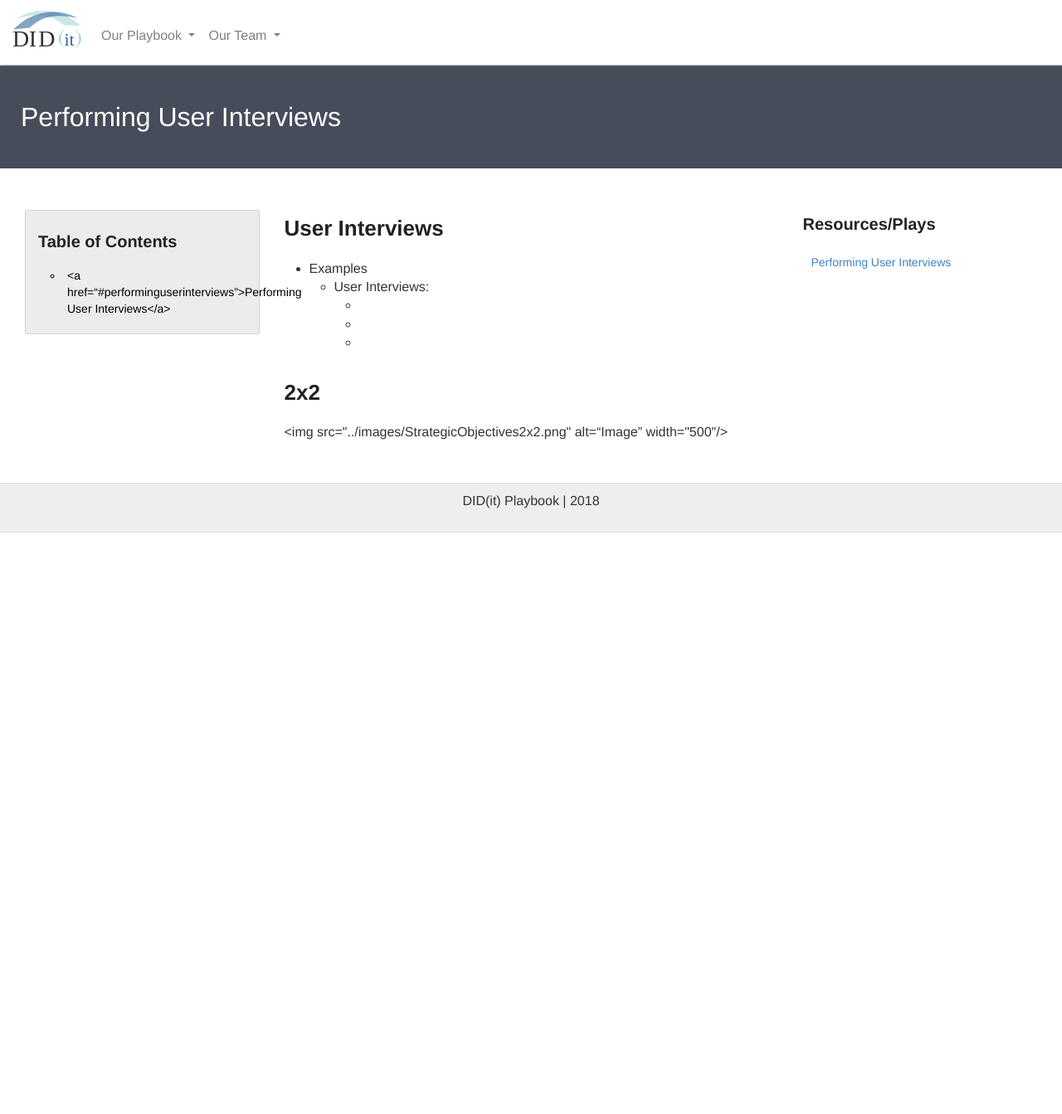
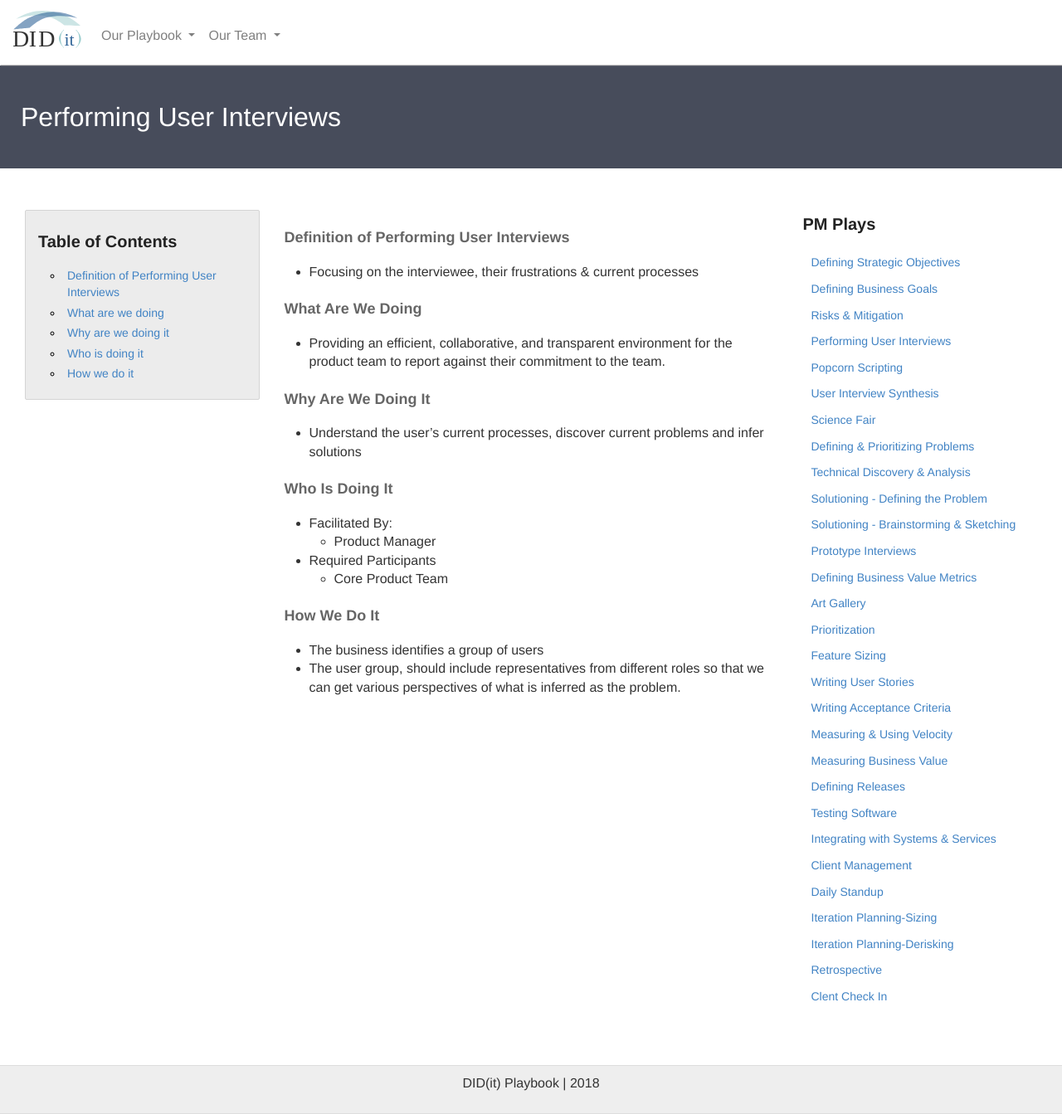
Before and after one commit to KnightPointSystems/kps_playbook, a Jekyll site: the page built from performing-user-interviews.md, in a window 1280 px wide and 1343 px high. Shown: the whole window at 83% size. Built offline with Jekyll 4.4.1, drawn with Linux system fonts in a browser that asks for light colours; nearby versions of some CDN libraries.

Commit message:
Edited Performing User Interviews
Added some of the content from the ppt.

```diff
--- a/performing-user-interviews.md
+++ b/performing-user-interviews.md
@@ -2,44 +2,119 @@
 layout: page
 title: Performing User Interviews
 header: Performing User Interviews
-permalink: /performing-user-interviews/
+permalink: /user-interviews/
 ---
 <div class="row">
- <div class="col-md-3">
-    <div class="toc">
-    <h3>Table of Contents</h3>
+    <div class="col-md-3">
+        <div class="toc">
+            <h3>Table of Contents</h3>
+                <ul>
+                    <li>
+                        <a href="#PUI-Definition">
+                            Definition of Performing User Interviews
+                        </a>
+                    </li>
+                    <li>
+                        <a href="#PUI-What">
+                            What are we doing
+                        </a>
+                    </li>
+                    <li>
+                        <a href="#PUI-Why">
+                            Why are we doing it
+                        </a>
+                    </li>
+                    <li>
+                        <a href="#PUI-Who">
+                            Who is doing it
+                        </a>
+                    </li>
+                    <li>
+                        <a href="#PUI-How">
+                            How we do it
+                        </a>
+                    </li>
+                   </ul>
+        </div>
+    </div>
+    <div class="col-md-6">
+    <h4 class="PUI-Definition" id="PUI-Definition">
+            Definition of Performing User Interviews
+        </h4>
+        <ul>
+            <li>
+                Focusing on the interviewee, their frustrations & current processes
+            </li>
+        </ul>
+        <h4 class="PUI-What" id="PUI-What">
+            What Are We Doing
+        </h4>
+	<ul>
+        <li>Providing an efficient, collaborative, and transparent environment for the product team to report against their commitment to the team.  </li>
+	</ul>
+        <h4 class="PUI-Why" id="PUI-Why">
+            Why Are We Doing It
+        </h4>
     <ul>
-    <li><a href=“#performinguserinterviews”>Performing User Interviews</a></li>
-    </ul>
+        <li>Understand the user’s current processes, discover current problems and infer solutions</li>
+	</ul>
+        <h4 class="PUI-Who" id="PUI-Who">
+            Who Is Doing It
+        </h4>
+        <ul>
+            <li>Facilitated By:
+                <ul>
+                    <li>Product Manager</li>
+                </ul>
+            </li>
+            <li>Required Participants
+                <ul>
+                    <li>Core Product Team </li>
+                </ul>
+            </li>
+        </ul>
+<h4 class="PUI-How" id="PUI-How">
+    How We Do It
+</h4>
+<ul>
+    <li class="PUI-Business" id="PUI-Business">The business identifies a group of users</li>
+    <li class="PUI-Business" id="PUI-Business">The user group, should include representatives from different roles so that we can get various perspectives of what is inferred as the problem.</li>
+</ul>
     </div>
-  </div>
-
-<div class="col-md-6">
-<h2 class="performinguserinterviews" id="performinguserinterviews">User Interviews</h2>
-<ul>
-    <li>Examples</li>
-    <ul>
-    <li>User Interviews:</li>
-      <ul>
-      <li></li>
-      <li></li>
-      <li></li>
-      </ul>
-    </ul>
-</ul>
-
-  <h2 class="twobytwo" id="twobytwo">2x2</h2>
-  <img src="../images/StrategicObjectives2x2.png" alt=“Image” width="500"/>
-
-</div>
-
-<div class="col-md-3">
-<div class="sideLinks">
-    <h2>Resources/Plays</h2>
-    <ul>
-    <li><a href="{{ site.baseurl }}/performing-user-interviews">Performing User Interviews</a></li>
-    </ul>
+    <div class="col-md-3">
+        <div class="sideLinks">
+            <h2>PM Plays</h2>
+                <ul>
+                    <li><a href="{{ site.baseurl }}/strategic-objectives">Defining Strategic Objectives</a></li>
+                    <li><a href="{{ site.baseurl }}/business-goals">Defining Business Goals</a></li>
+                    <li><a href="{{ site.baseurl }}/risks-mitigation">Risks &amp; Mitigation</a></li>
+                    <li><a href="{{ site.baseurl }}/user-interviews">Performing User Interviews</a></li>
+                    <li><a href="{{ site.baseurl }}/popcorn-scripting">Popcorn Scripting</a></li>
+                    <li><a href="{{ site.baseurl }}/interview-synthesis">User Interview Synthesis</a></li>
+                    <li><a href="{{ site.baseurl }}/science-fair">Science Fair</a></li>
+                    <li><a href="{{ site.baseurl }}/defining-problems">Defining &amp; Prioritizing Problems</a></li>
+                    <li><a href="{{ site.baseurl }}/technical-discovery">Technical Discovery &amp; Analysis</a></li>
+                    <li><a href="{{ site.baseurl }}/solutioning-problem">Solutioning - Defining the Problem</a></li>
+                    <li><a href="{{ site.baseurl }}/solutioning-sketching">Solutioning - Brainstorming &amp; Sketching</a></li>
+                    <li><a href="{{ site.baseurl }}/prototype-interviews">Prototype Interviews</a></li>
+                    <li><a href="{{ site.baseurl }}/business-metrics">Defining Business Value Metrics</a></li>
+                    <li><a href="{{ site.baseurl }}/art-gallery">Art Gallery</a></li>
+                    <li><a href="{{ site.baseurl }}/prioritization">Prioritization</a></li>
+                    <li><a href="{{ site.baseurl }}/feature-sizing">Feature Sizing</a></li>
+                    <li><a href="{{ site.baseurl }}/user-stories">Writing User Stories</a></li>
+                    <li><a href="{{ site.baseurl }}/acceptance-criteria">Writing Acceptance Criteria</a></li>
+                    <li><a href="{{ site.baseurl }}/measuring-velocity">Measuring &amp; Using Velocity</a></li>
+                    <li><a href="{{ site.baseurl }}/measuring-value">Measuring Business Value</a></li>
+                    <li><a href="{{ site.baseurl }}/defining-releases">Defining Releases</a></li>
+                    <li><a href="{{ site.baseurl }}/testing-software">Testing Software</a></li>
+                    <li><a href="{{ site.baseurl }}/system-services">Integrating with Systems &amp; Services</a></li>
+                    <li><a href="{{ site.baseurl }}/client-management">Client Management</a></li>
+                    <li><a href="{{ site.baseurl }}/daily-standup">Daily Standup</a></li>
+                    <li><a href="{{ site.baseurl }}/sizing">Iteration Planning-Sizing</a></li>
+                    <li><a href="{{ site.baseurl }}/derisking">Iteration Planning-Derisking</a></li>
+                    <li><a href="{{ site.baseurl }}/retrospective">Retrospective</a></li>
+                    <li><a href="{{ site.baseurl }}/check-in">Clent Check In</a></li>
+                </ul>
+          </div>
     </div>
 </div>
-
-</div>
```
